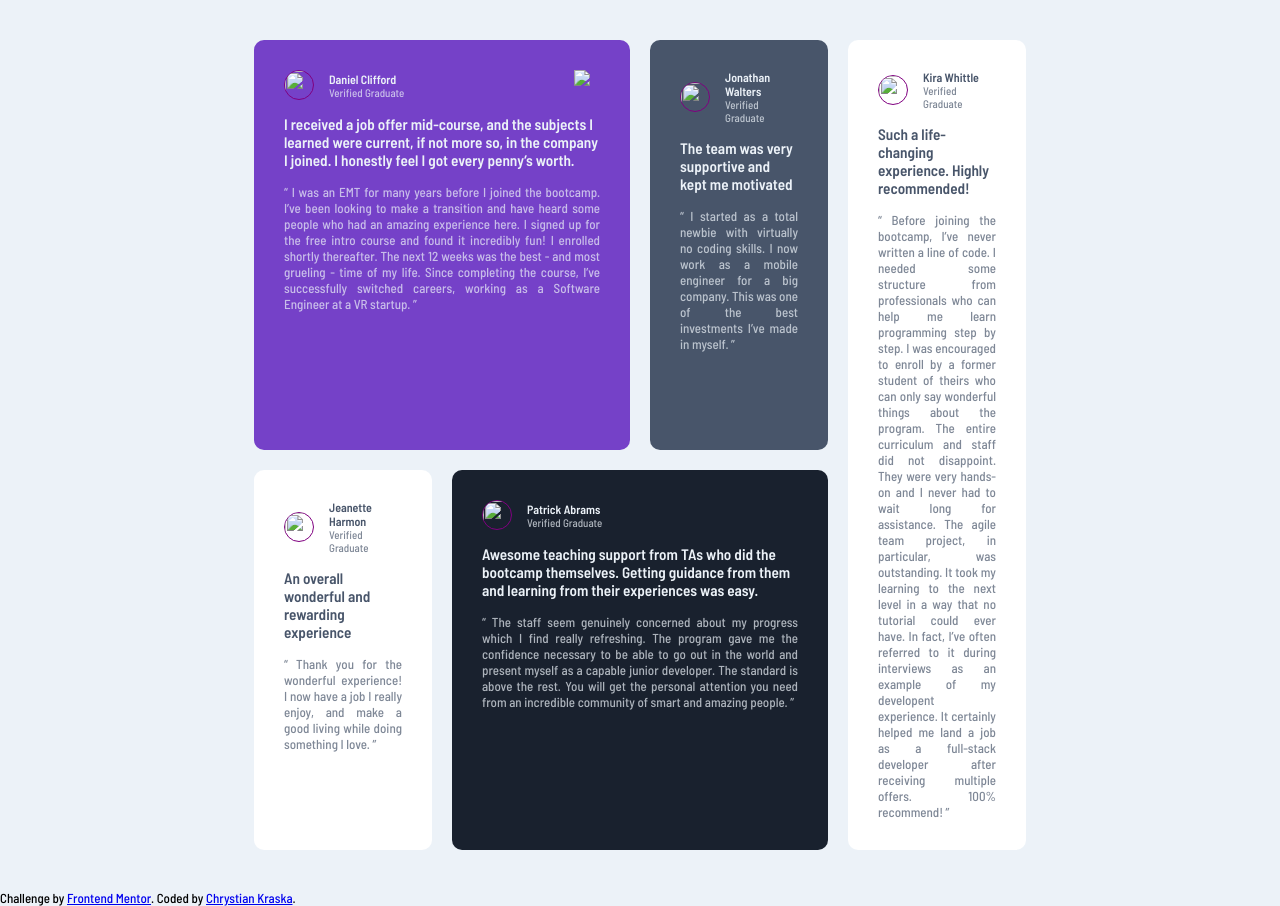
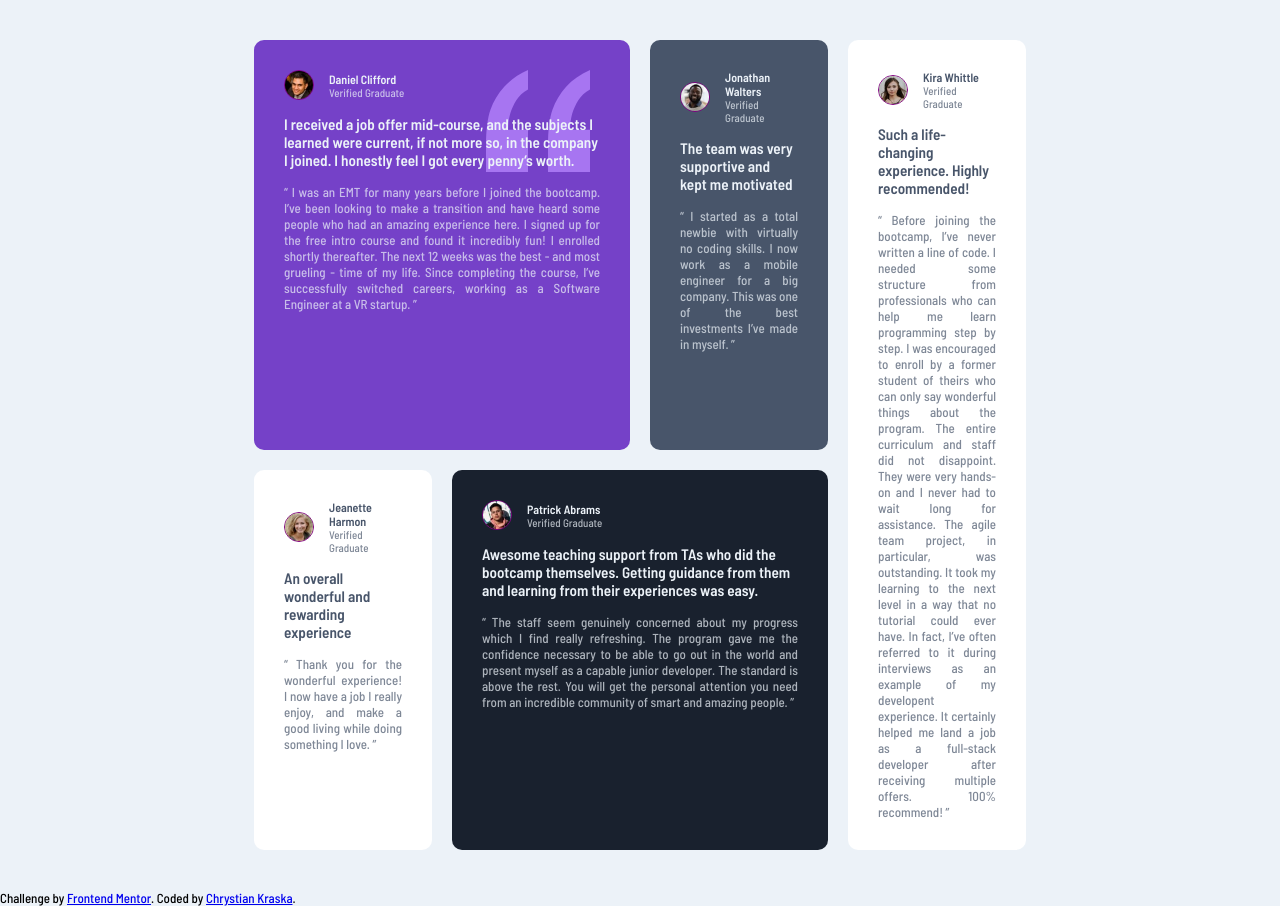
Before and after one commit to chkraska/Testimonials-grid-section, a plain HTML site: page index.html in a window 1280 px wide. Drawn offline with nearby package versions, Linux system fonts and the light colour scheme; files that its build step writes are made by us from their sources; the site is published under a folder, as on GitHub Pages, so addresses that start at the root find nothing.

Commit message:
Minor changes

```diff
--- a/index.html
+++ b/index.html
@@ -13,9 +13,9 @@
   <div class="container">
 
   <div class="box">
-    <img class="quotation" src="/images/bg-pattern-quotation.svg">
+    <img class="quotation" src="./images/bg-pattern-quotation.svg">
     <div class="profile">
-      <img class="images" src="/images/image-daniel.jpg">
+      <img class="images" src="./images/image-daniel.jpg">
         <div class= details>
     <h4>Daniel Clifford</h4>
     <p>Verified Graduate</p>
@@ -32,7 +32,7 @@
 </div>
 <div class="box">
   <div class="profile">
-  <img class="images" src="/images/image-jonathan.jpg">
+  <img class="images" src="./images/image-jonathan.jpg">
   <div class= details>
   <h4>Jonathan Walters</h4>
   <p>Verified Graduate</p>
@@ -45,7 +45,7 @@
 </div>
 <div class="box">
   <div class="profile">
-  <img class="images" src="/images/image-kira.jpg">
+  <img class="images" src="./images/image-kira.jpg">
   <div class= details>
   <h4>Kira Whittle</h4>
   <p>Verified Graduate</p>
@@ -64,7 +64,7 @@
 </div>
 <div class="box">
   <div class="profile">
-  <img class="images" src="/images/image-jeanette.jpg">
+  <img class="images" src="./images/image-jeanette.jpg">
   <div class= details>
   <h4>Jeanette Harmon</h4>
   <p>Verified Graduate</p>
@@ -77,7 +77,7 @@
 </div>
 <div class="box">
   <div class="profile">
-  <img class="images" src="/images/image-patrick.jpg">
+  <img class="images" src="./images/image-patrick.jpg">
   <div class= details>
   <h4>Patrick Abrams</h4>
   <p>Verified Graduate</p>
```
Also changed, not shown: screenshot.png (added), 2 other files.
